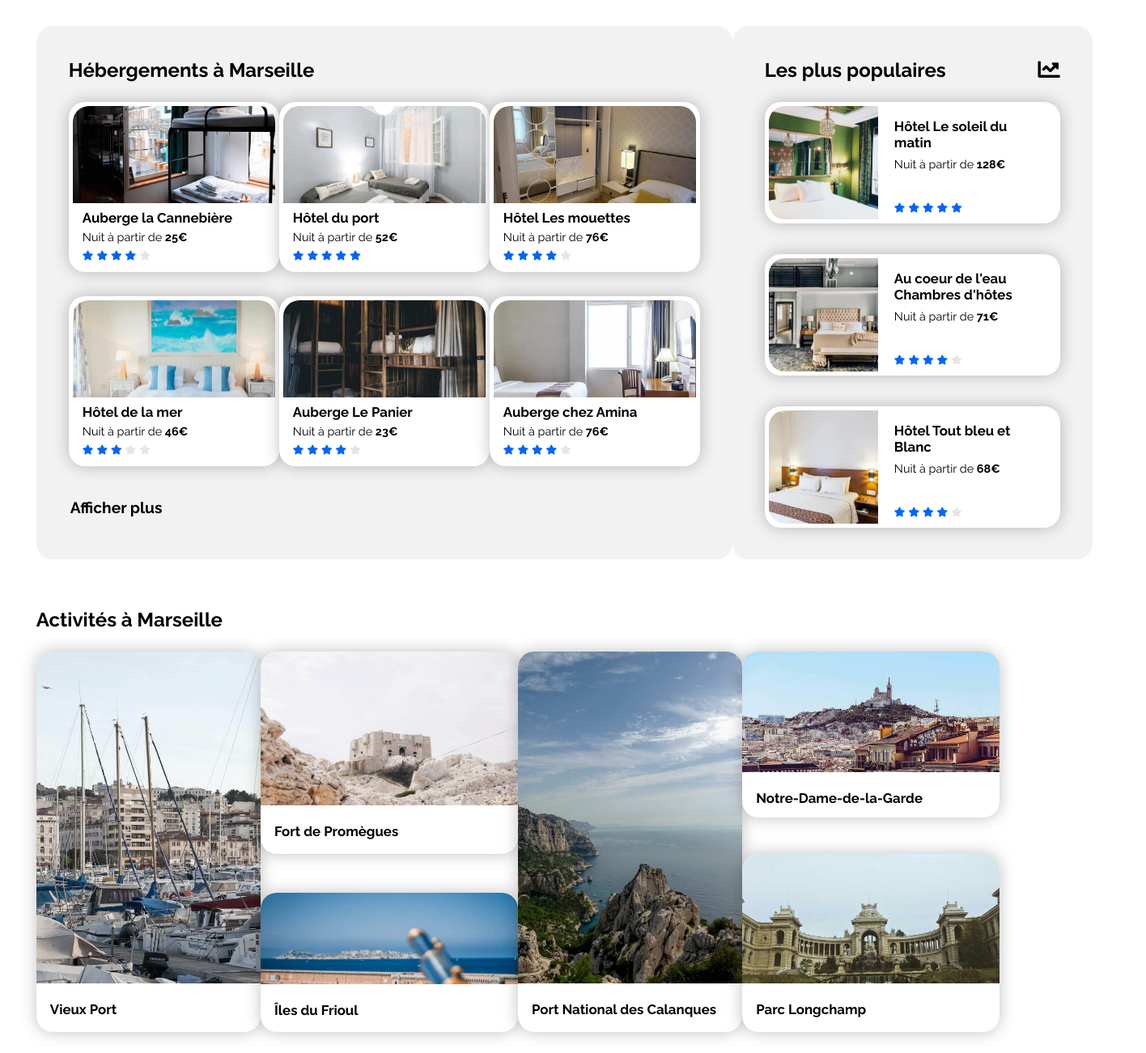
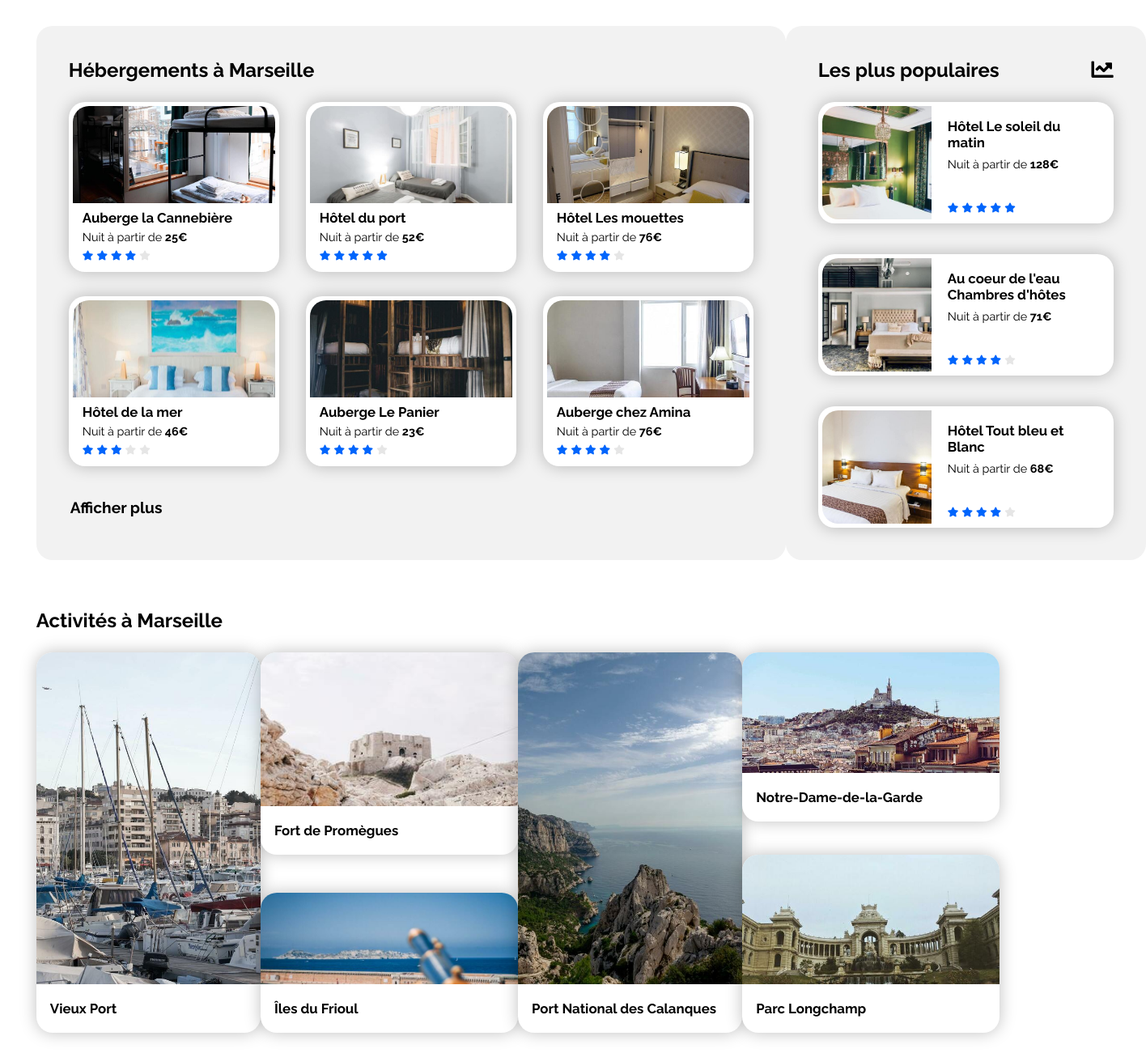
Before and after one commit to RedaPuenta/Reservia, a plain HTML site: page reservia.html in a window 1280 px wide. Shown: the part 420-1721 px from the top of the page at 81% size, 1416 px wide, since content can reach past the window. Drawn offline with Linux system fonts and the light colour scheme.

Commit message:
Amélioration du code CSS (version DESKTOP)

```diff
--- a/reservia.css
+++ b/reservia.css
@@ -301,14 +301,14 @@ article[class*=activite-card-special-]{
 
 /*Style pour la partie "hebergement"*/
 
-.hebergement-part{
-    width: 846px;
-}
-
 .hebergement-part .card-row{
     display: flex;
     justify-content: space-between;
     margin-bottom: 30px;
+}
+
+.hebergement-part .card-row .hebergement-card:nth-child(2){
+    margin: 0 33px;
 }
 
 .hebergement-card{
@@ -358,11 +358,6 @@ article[class*=activite-card-special-]{
 }
 
 /*Style pour la partie "populaire"*/
-
-.popular-part{
-    width: 365px;
-    height: 579px;
-}
 
 .popular-part .card-row{
     display: flex;
@@ -415,7 +410,7 @@ article[class*=activite-card-special-]{
 .card-control-1,
 .card-control-2,
 .card-control-3{
-    object-position: 0 -28px;
+    object-position: 0 50%;
     width: 105%;
     height: 100%;
 }
@@ -427,33 +422,33 @@ article[class*=activite-card-special-]{
 }
 
 .card-control-5{
-    object-position: -7px -12px;
+    object-position: calc(100% - 7px) 50%;
     width: 105%;
-    height: 100%;
+    height: 105%;
 }
 
 .card-control-6{
-    object-position: -5px -135px;
-    width: 104%;
-    height: 100%;
+    object-position: calc(50% - 5px) 52%;
+    width: 105%;
+    height: 105%;
 }
 /*#Populaire*/
 .card-control-7{
-    object-position: -47px -5px;
-    width: 170%;
-    height: 100%;
+    object-position: 55% 60%;
+    width: 110%;
+    height: 110%;
 }
 
 .card-control-8{
-    object-position: -35px -5px;
-    width: 150%;
-    height: 100%;
+    object-position: 60% calc(50% - 5px);
+    width: 110%;
+    height: 110%;
 }
 
 .card-control-9{
-    object-position: -10px -40px;
+    object-position: calc(50% - 12px) 70%;
     width: 110%;
-    height: 100%;
+    height: 110%;
 }
 
 /***Partie 5 : Activités***/
@@ -480,65 +475,37 @@ article[class*=activite-card-special-]{
     border-radius: 20px;
     display: flex;
     flex-direction: column;
+    width: 318px;
 }
 
 article[class*=activite-card-special-] .content-image{
     border-radius: 20px 20px 0 0;
     overflow: hidden;
-}
-
-.activite-card-special-1{
-    width: 318px;
-    height: 470px;
+    width: 100%;
 }
 
 .activite-card-special-1 .content-image{
-    width: 100%;
     height: 410px;
 }
 
-.activite-card-special-2{
-    width: 318px;
-    height: 250px;
-}
-
 .activite-card-special-2 .content-image{
-    width: 100%;
     height: 190px;
 }
 
-.activite-card-special-3{
-    width: 318px;
-    height: 172px;
-}
-
 .activite-card-special-3 .content-image{
-    width: 100%;
     height: 113px;
 }
 
-.activite-card-special-4{
-    width: 318px;
-    height: 205px;
-}
-
 .activite-card-special-4 .content-image{
-    width: 100%;
     height: 149px;
 }
 
-.activite-card-special-5{
-    width: 318px;
-    height: 220px;
-}
-
 .activite-card-special-5 .content-image{
-    width: 100%;
     height: 160px;
 }
 
 .activite-part .content-description .title-card{
-    padding: 22px 0px 0px 17px;
+    padding: 20px 17px;
 }
 
 /*Controler la position des images à l'intérieur des CARDS*/
```
